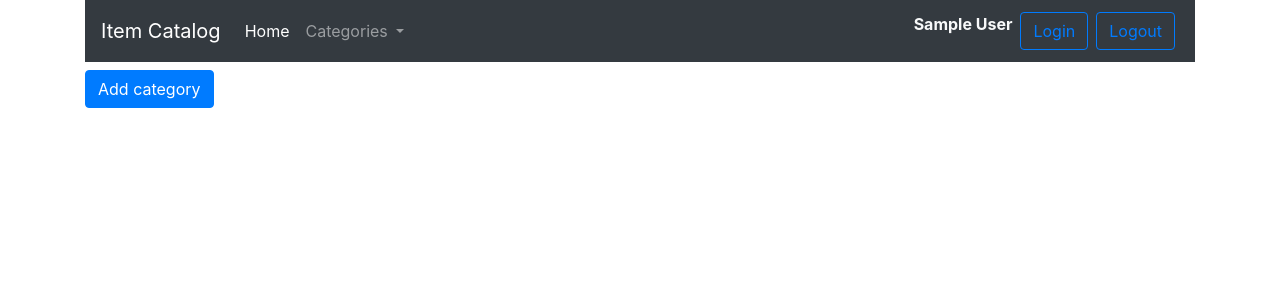
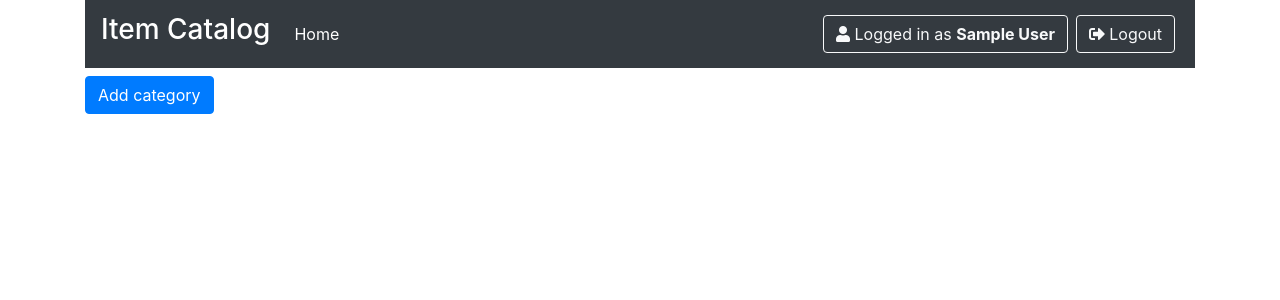
Before and after one commit to MH-Alsubhi/item-catalog-ud, a Flask app: page / in a window 1280 px wide. Shown: the top 300 px of the page. Run offline with Flask 2, Linux system fonts and the light colour scheme; the visitor is signed in with stand-in values (Sample User, id 1); some libraries are stand-ins or nearby versions.

Commit message:
Style nav buttons and add icons

```diff
--- a/static/css/style.css
+++ b/static/css/style.css
@@ -0,0 +1,25 @@
+.nav-username {
+    color: #f8f9fa;
+    background-color: transparent;
+    background-image: none;
+    border-color: #f8f9fa;
+    border-top-color: rgb(248, 249, 250);
+    border-right-color: rgb(248, 249, 250);
+    border-bottom-color: rgb(248, 249, 250);
+    border-left-color: rgb(248, 249, 250);
+    display: inline-block;
+    font-weight: 400;
+    text-align: center;
+    white-space: nowrap;
+    vertical-align: middle;
+    -webkit-user-select: none;
+    -moz-user-select: none;
+    -ms-user-select: none;
+    user-select: none;
+    border: 1px solid;
+    padding: .375rem .75rem;
+    font-size: 1rem;
+    line-height: 1.5;
+    border-radius: .25rem;
+    transition: color .15s ease-in-out,background-color .15s ease-in-out,border-color .15s ease-in-out,box-shadow .15s ease-in-out;
+}
--- a/templates/partials/header.html
+++ b/templates/partials/header.html
@@ -10,7 +10,8 @@
 
         <!-- Bootstrap CSS -->
         <link rel="stylesheet" href="/static/lib/css/bootstrap.min.css">
-
+        <!-- stylesheet -->
+        <link rel="stylesheet" href="/static/css/style.css">
         <link rel="stylesheet" href="https://use.fontawesome.com/releases/v5.5.0/css/all.css" integrity="sha384-B4dIYHKNBt8Bc12p+WXckhzcICo0wtJAoU8YZTY5qE0Id1GSseTk6S+L3BlXeVIU"
             crossorigin="anonymous">
 
@@ -21,7 +22,7 @@
 <body>
     <div class="container">
         <nav class="navbar navbar-expand-lg navbar-dark bg-dark">
-            <a class="navbar-brand" href="/">Item Catalog</a>
+            <a class="navbar-brand" href="/"><h3> Item Catalog</h3></a>
             <button class="navbar-toggler" type="button" data-toggle="collapse" data-target="#navbarNavDropdown"
                 aria-controls="navbarNavDropdown" aria-expanded="false" aria-label="Toggle navigation">
                 <span class="navbar-toggler-icon"></span>
@@ -31,31 +32,23 @@
                     <li class="nav-item active">
                         <a class="nav-link" href="/">Home <span class="sr-only">(current)</span></a>
                     </li>
-                    <li class="nav-item dropdown">
-                        <a class="nav-link dropdown-toggle" href="#" id="navbarDropdownMenuLink" role="button"
-                            data-toggle="dropdown" aria-haspopup="true" aria-expanded="false">
-                            Categories
-                        </a>
-                        <div class="dropdown-menu" aria-labelledby="navbarDropdownMenuLink">
-                            <a class="dropdown-item" href="#">Action RPG</a>
-                            <a class="dropdown-item" href="#">Shooter</a>
-                            <a class="dropdown-item" href="#">Racing</a>
-                        </div>
-                    </li>
             </div>
             <div class="collapse navbar-collapse" id="navbarNavDropdown">
                 <ul class="navbar-nav ml-auto">
+                    <li class="nav-item m-1">
+                        {%if login_session['name']%}
+                        <span class="nav-username"><i class="fas fa-user"></i> Logged in as <strong>{{login_session['name']}}</strong></span>
                     <li class="nav-item p-1">
-                        {%if login_session['name']%}
-                        <span class="text-light"><strong>{{login_session['name']}}</strong></span>
-                        {%endif%}
+                        <a class="btn btn-outline-light" href="{{url_for('gdisconnect')}}"><i class="fas fa-sign-out-alt"></i> Logout</a>
                     </li>
+                    {%else%}
                     <li class="nav-item p-1">
-                        <a class="btn btn-outline-primary" href="{{url_for('login')}}">Login</a>
+                        <a class="btn btn-outline-light" href="{{url_for('login')}}"><i class="fas fa-sign-in-alt"></i> Login</a>
                     </li>
-                    <li class="nav-item p-1">
-                        <a class="btn btn-outline-primary" href="{{url_for('gdisconnect')}}">Logout</a>
+                    {%endif%}
                     </li>
+
+
                 </ul>
             </div>
             </ul>
```
